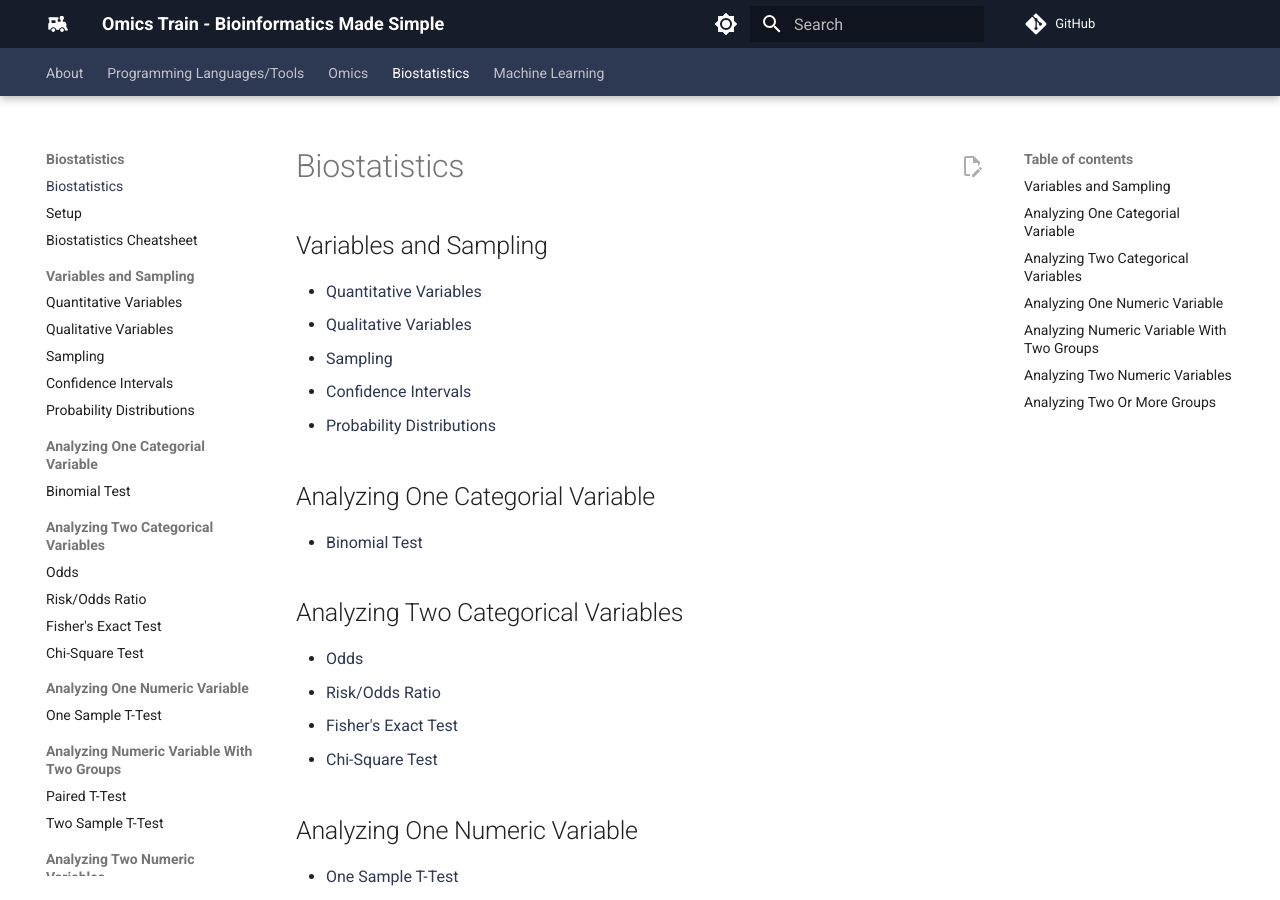
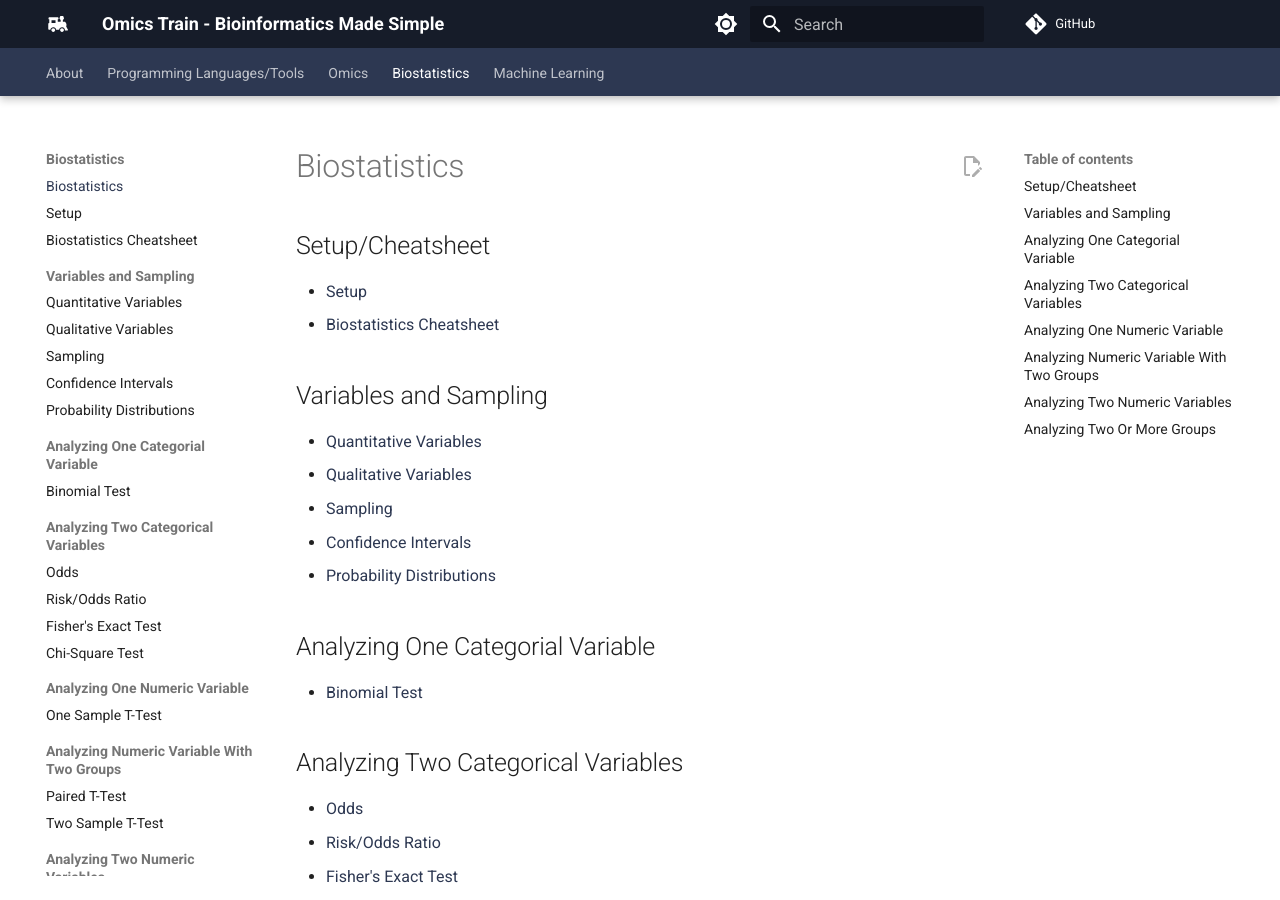
Before and after one commit to comp-tox-jhu/CompToxLab, an MkDocs documentation site: the page built from docs/biostatistics/biostatistics.md, in a window 1280 px wide and 900 px high. Built offline with MkDocs 1.6.1 and Material for MkDocs 9.7.7, drawn with Linux system fonts in a browser that asks for light colours; comment, search, counter and statistics services are not loaded.

Commit message:
Update biostatistics.md

```diff
--- a/docs/biostatistics/biostatistics.md
+++ b/docs/biostatistics/biostatistics.md
@@ -1,3 +1,8 @@
+## Setup/Cheatsheet
+
+- [Setup](./biostats.md)
+- [Biostatistics Cheatsheet](./biostatistics_cheatsheet.md)
+
 ## Variables and Sampling
 
 - [Quantitative Variables](./quant.md)
```
